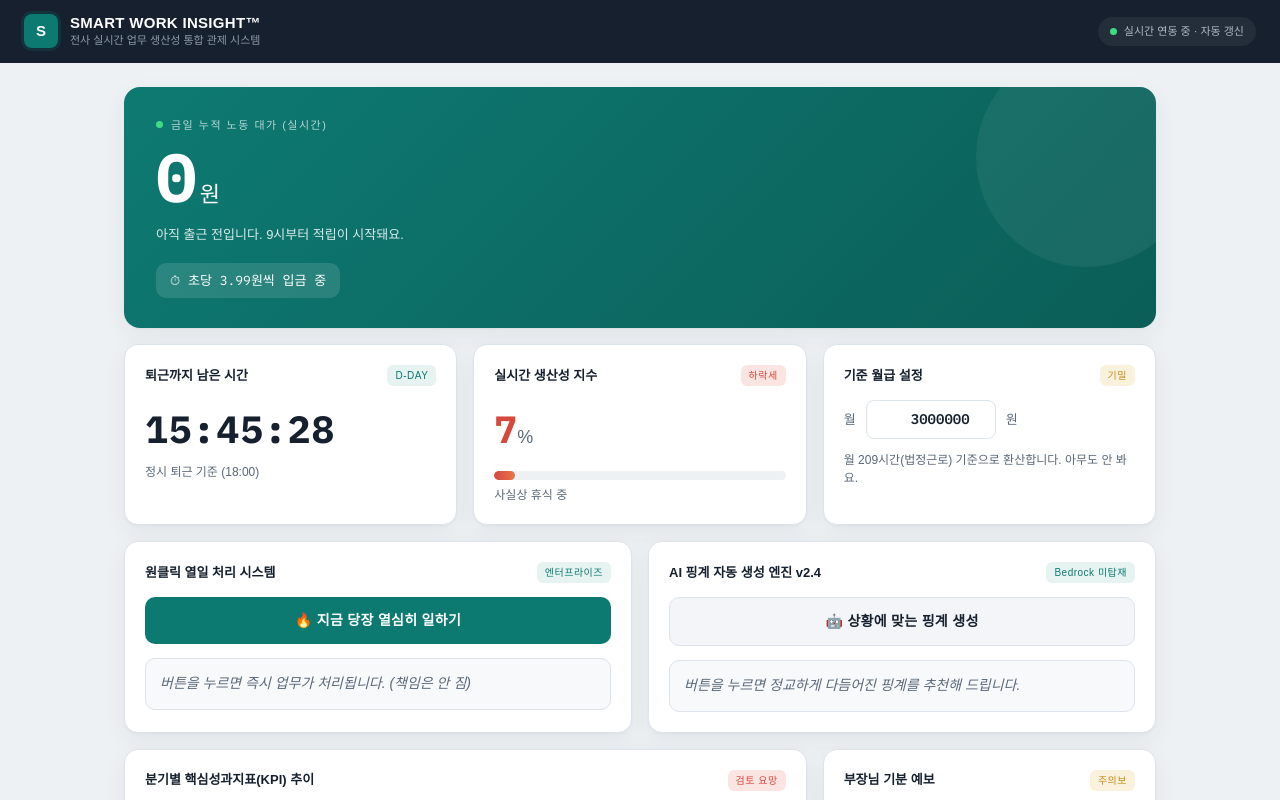
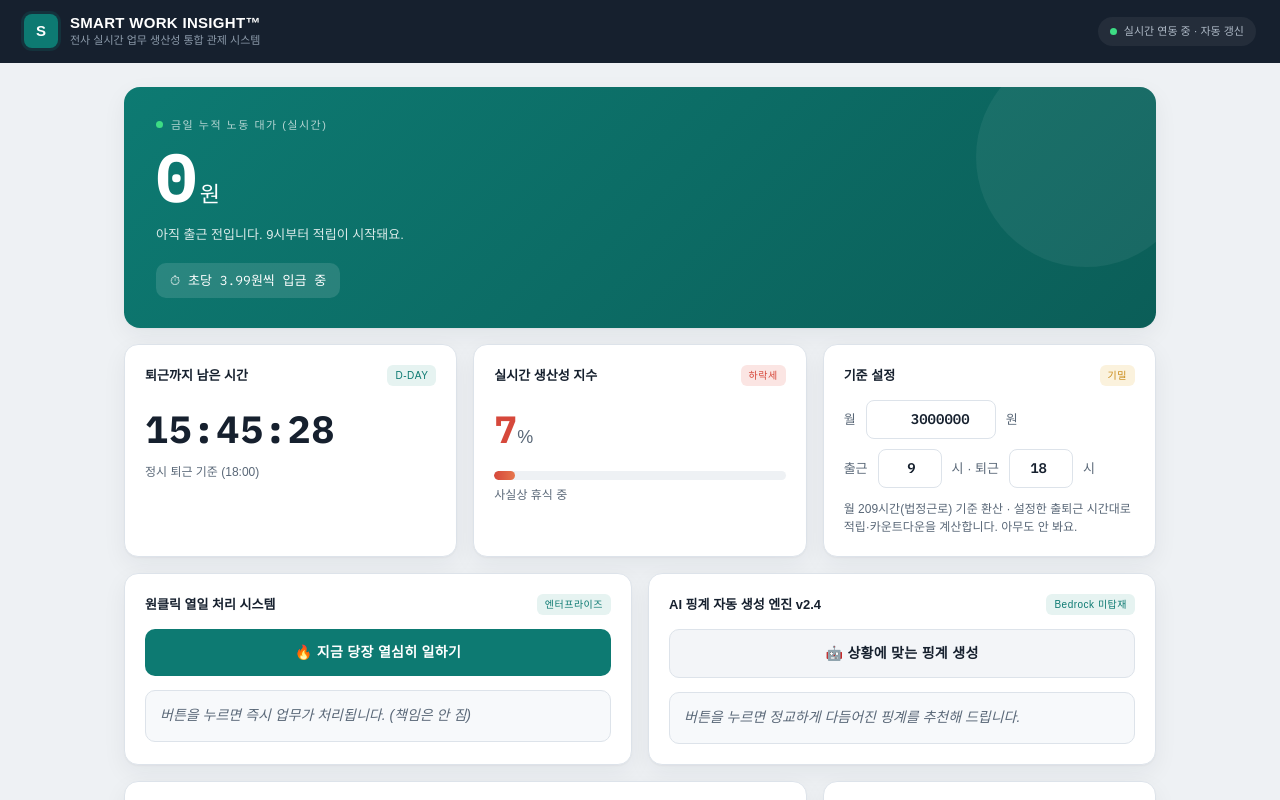
Before and after one commit to dev-hojung/salary-loopang, a Next.js app: page /solo in a window 1280 px wide. Shown: the top 800 px of the page. Built offline with nearby package versions, Linux system fonts and the light colour scheme; a web font is replaced by a local one.

Commit message:
S0: 출퇴근 시간 사용자 설정 기능 추가
- SalaryEngine에 workStart/workEnd 상태 + 출근/퇴근 시(0~23) 입력
- earnedNow/secondsUntilOffwork/workPhase에 설정값 전달
- 히어로 '출근 전' 문구·퇴근 라벨을 설정 시간에 맞춰 동적 표시

```diff
--- a/components/SalaryEngine.tsx
+++ b/components/SalaryEngine.tsx
@@ -40,9 +40,14 @@ const MOODS: Mood[] = [
   { f: '🌪️', t: '강풍 주의보', s: "'잠깐 나 좀 볼까?' 발생 확률 상승" },
 ];
 
-const EARNED_SUB_BEFORE = '아직 출근 전입니다. 9시부터 적립이 시작돼요.';
 const EARNED_SUB_WORKING = '오늘 출근하신 순간부터 단 1초도 쉬지 않고 적립되고 있습니다.';
 const EARNED_SUB_AFTER = '오늘치 적립 완료! 칼퇴 시간입니다. 가방 챙기세요.';
+
+// 시(hour) 입력을 0~23 정수로 클램프
+function clampHour(v: number): number {
+  if (Number.isNaN(v)) return 0;
+  return Math.min(23, Math.max(0, Math.floor(v)));
+}
 
 export default function SalaryEngine() {
   // 1) 실시간 월급 적립
@@ -50,6 +55,10 @@ export default function SalaryEngine() {
   const [earned, setEarned] = useState<number>(0);
   const [perSec, setPerSec] = useState<string>('0.00');
   const [earnedSub, setEarnedSub] = useState<string>(EARNED_SUB_WORKING);
+
+  // 출퇴근 시간 설정 (시 단위, 0~23)
+  const [workStart, setWorkStart] = useState<number>(9);
+  const [workEnd, setWorkEnd] = useState<number>(18);
 
   // 2) 퇴근 카운트다운
   const [clock, setClock] = useState<string>('--:--:--');
@@ -84,24 +93,25 @@ export default function SalaryEngine() {
   useEffect(() => {
     function tickSalary() {
       const now = new Date();
-      setEarned(earnedNow(now, salary));
+      setEarned(earnedNow(now, salary, workStart, workEnd));
       setPerSec(perSecond(salary).toFixed(2));
 
-      const phase = workPhase(now);
-      if (phase === 'before') setEarnedSub(EARNED_SUB_BEFORE);
+      const phase = workPhase(now, workStart, workEnd);
+      if (phase === 'before')
+        setEarnedSub(`아직 출근 전입니다. ${workStart}시부터 적립이 시작돼요.`);
       else if (phase === 'after') setEarnedSub(EARNED_SUB_AFTER);
       else setEarnedSub(EARNED_SUB_WORKING);
     }
     tickSalary();
     const id = setInterval(tickSalary, 100);
     return () => clearInterval(id);
-  }, [salary]);
+  }, [salary, workStart, workEnd]);
 
   // 퇴근 카운트다운은 1초마다.
   useEffect(() => {
     function tickClock() {
       const now = new Date();
-      const diff = secondsUntilOffwork(now);
+      const diff = secondsUntilOffwork(now, workEnd);
       if (diff <= 0) {
         setClock('00:00:00');
         setClockWarn(true);
@@ -117,13 +127,13 @@ export default function SalaryEngine() {
         setClockLabel('곧 퇴근! 손에 힘 빼세요.');
       } else {
         setClockWarn(false);
-        setClockLabel('정시 퇴근 기준 (18:00)');
+        setClockLabel(`정시 퇴근 기준 (${String(workEnd).padStart(2, '0')}:00)`);
       }
     }
     tickClock();
     const id = setInterval(tickClock, 1000);
     return () => clearInterval(id);
-  }, []);
+  }, [workEnd]);
 
   // 3초마다 생산성 하락 (가만히 있으면 야금야금 떨어짐)
   useEffect(() => {
@@ -218,7 +228,7 @@ export default function SalaryEngine() {
         {/* 월급 설정 */}
         <div className="card col4" style={{ animationDelay: '.24s' }}>
           <div className="card-h">
-            <span className="t">기준 월급 설정</span>
+            <span className="t">기준 설정</span>
             <span className="badge warn">기밀</span>
           </div>
           <div className="setrow">
@@ -231,8 +241,31 @@ export default function SalaryEngine() {
             />{' '}
             원
           </div>
+          <div className="setrow" style={{ marginTop: 10 }}>
+            출근{' '}
+            <input
+              className="mono"
+              type="number"
+              min={0}
+              max={23}
+              value={workStart}
+              onChange={(e) => setWorkStart(clampHour(Number(e.target.value)))}
+              style={{ width: 64 }}
+            />{' '}
+            시 · 퇴근{' '}
+            <input
+              className="mono"
+              type="number"
+              min={0}
+              max={23}
+              value={workEnd}
+              onChange={(e) => setWorkEnd(clampHour(Number(e.target.value)))}
+              style={{ width: 64 }}
+            />{' '}
+            시
+          </div>
           <div className="label" style={{ marginTop: 12 }}>
-            월 209시간(법정근로) 기준으로 환산합니다. 아무도 안 봐요.
+            월 209시간(법정근로) 기준 환산 · 설정한 출퇴근 시간대로 적립·카운트다운을 계산합니다. 아무도 안 봐요.
           </div>
         </div>
 
```
